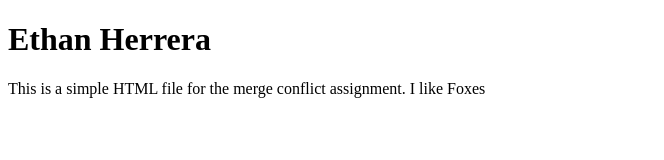
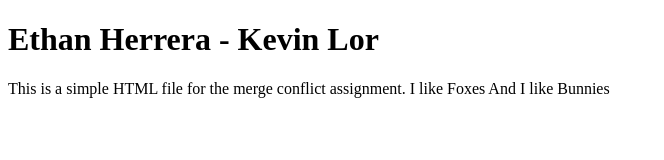
Before and after one commit to EmanIsDead/Ethan-Assignment-4, a plain HTML site: page index.html in a window 1280 px wide. Shown: the whole page, without its empty margins (0-664 px from the left). Drawn offline with Linux system fonts and the light colour scheme.

Commit message:
Update index HTML

```diff
--- a/index.html
+++ b/index.html
@@ -6,7 +6,7 @@
     <title>Assignment 4 - Merge Conflict</title>
 </head>
 <body>
-    <h1>Ethan Herrera</h1>
-    <p>This is a simple HTML file for the merge conflict assignment. I like Foxes</p>
+    <h1>Ethan Herrera - Kevin Lor</h1>
+    <p>This is a simple HTML file for the merge conflict assignment. I like Foxes And I like Bunnies</p>
 </body>
 </html>
```
